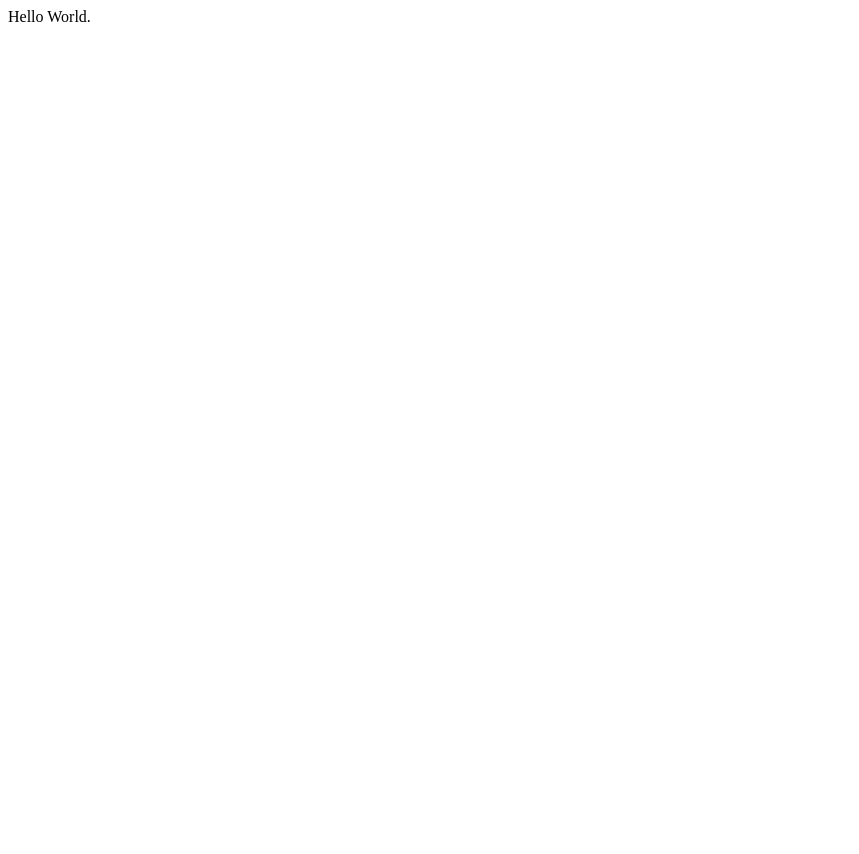
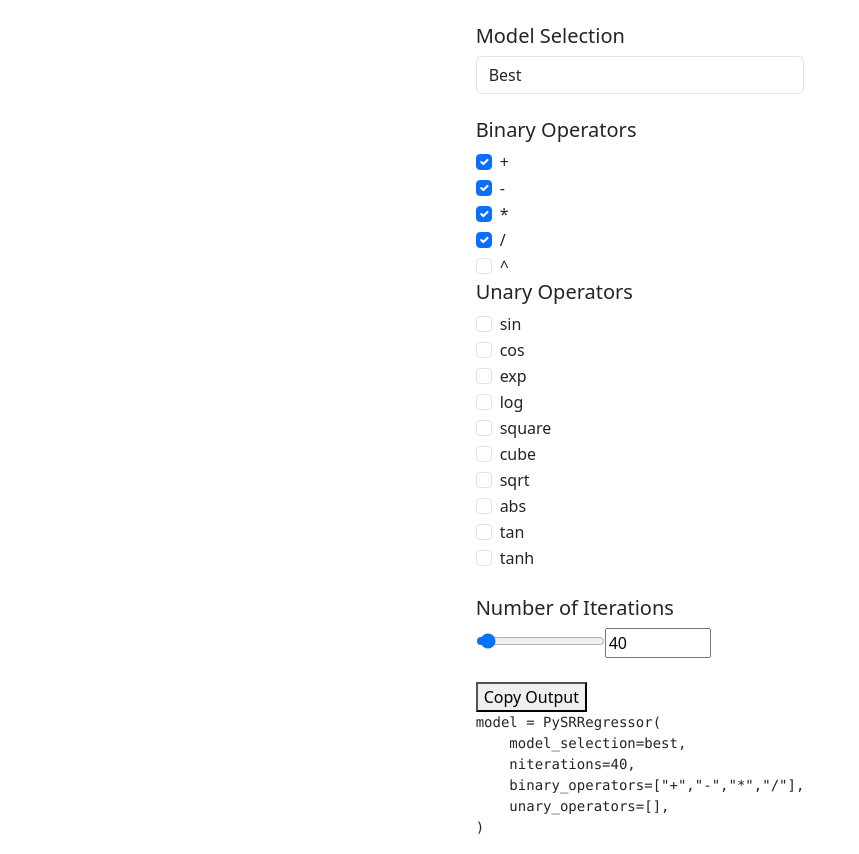
Before and after one commit to MilesCranmer/pysr_interactive, a Next.js app: page / in a window 1280 px wide. Shown: the whole page, without its empty margins (0-859 px from the left). Before the commit the page ends 800 px from the top, so only its background shows below. Built offline with nearby package versions, Linux system fonts and the light colour scheme.

Commit message:
Simple working PySR API output

```diff
--- a/pages/index.tsx
+++ b/pages/index.tsx
@@ -1,9 +1,160 @@
-import Link from 'next/link'
+import React, { useState, useEffect } from 'react';
+import "bootstrap/dist/css/bootstrap.min.css";
 
-export default function Home() {
+const IndexPage: React.FC = () => {
+  const availableOperators = ["+", "-", "*", "/", "^"];
+  const availableUnaryOperators = ["sin", "cos", "exp", "log", "square", "cube", "sqrt", "abs", "tan", "tanh"];
+
+  const [model, setModel] = useState('best');
+  const [operators, setOperators] = useState(["+", "-", "*", "/"]);
+  const [unaryOperators, setUnaryOperators] = useState([]);
+  const [iterations, setIterations] = useState(40);
+  const [output, setOutput] = useState("");
+
+  const handleModelChange = (e: React.ChangeEvent<HTMLSelectElement>) => {
+    setModel(e.target.value);
+  };
+
+  const handleOperatorChange = (e: React.ChangeEvent<HTMLInputElement>) => {
+    const operator = e.target.value;
+    if (e.target.checked) {
+      setOperators([...operators, operator]);
+    } else {
+      setOperators(operators.filter((o) => o !== operator));
+    }
+  };
+
+  const handleUnaryOperatorChange = (e: React.ChangeEvent<HTMLInputElement>) => {
+    const operator = e.target.value;
+    if (e.target.checked) {
+      setUnaryOperators([...unaryOperators, operator]);
+    } else {
+      setUnaryOperators(unaryOperators.filter((o) => o !== operator));
+    }
+  };
+
+  const handleIterationsChange = (e: React.ChangeEvent<HTMLInputElement>) => {
+    setIterations(parseInt(e.target.value));
+  };
+
+
+  // Define display:
+  useEffect(() => {
+    // const output = `Model: ${model}\nOperators: ${operators.join(", ")}\nIterations: ${iterations}`;
+    // Example output:
+    //   model = PySRRegressor(
+    //     niterations=40,  # < Increase me for better results
+    //     binary_operators=["+", "*"],
+    //     unary_operators=[
+    //         "cos",
+    //         "exp",
+    //         "sin",
+    //         "inv(x) = 1/x",
+    //         # ^ Custom operator (julia syntax)
+    //     ],
+    //     extra_sympy_mappings={"inv": lambda x: 1 / x},
+    //     # ^ Define operator for SymPy as well
+    //     loss="loss(x, y) = (x - y)^2",
+    //     # ^ Custom loss function (julia syntax)
+    // )
+    const output = `model = PySRRegressor(
+    model_selection=${model},
+    niterations=${iterations},
+    binary_operators=${JSON.stringify(operators)},
+    unary_operators=${JSON.stringify(unaryOperators)},
+)`;
+    setOutput(output);
+  }, [model, operators, iterations]);
+
   return (
-    <div>
-      Hello World.
+    <div className="d-flex justify-content-center align-items-center">
+      <form>
+        <div className="form-group">
+          <br />
+          <label className="h5">Model Selection</label>
+          <select
+            className="form-control"
+            value={model}
+            onChange={handleModelChange}
+          >
+            <option value="accuracy">Accuracy</option>
+            <option value="best" selected>Best</option>
+            <option value="score">Score</option>
+          </select>
+        </div>
+        <br />
+        <div className="form-group">
+          {/* <label >Binary Operators</label> */}
+          {/* Same, but with className that makes it bold and larger: */}
+          <label className="h5">Binary Operators</label>
+          <div className="form-row">
+            {availableOperators.map((operator) => (
+              <div className="form-group col-4" key={operator}>
+                <div className="form-check">
+                  <input
+                    type="checkbox"
+                    value={operator}
+                    onChange={handleOperatorChange}
+                    checked={operators.includes(operator)}
+                    className="form-check-input"
+                  />
+                  <label className="form-check-label">{operator}</label>
+                </div>
+              </div>
+            ))}
+          </div>
+        </div>
+        <div className="form-group">
+          {/* Same for unary operators: */}
+          <label className="h5">Unary Operators</label>
+          <div className="form-row">
+            {availableUnaryOperators.map((operator) => (
+              <div className="form-group col-4" key={operator}>
+                <div className="form-check">
+                  <input
+                    type="checkbox"
+                    value={operator}
+                    onChange={handleUnaryOperatorChange}
+                    checked={unaryOperators.includes(operator)}
+                    className="form-check-input"
+                  />
+                  <label className="form-check-label">{operator}</label>
+                </div>
+              </div>
+            ))}
+          </div>
+        </div>
+        <br />
+        <div className="form-group">
+          <label className="h5">Number of Iterations</label>
+          <br />
+          <input
+            type="range"
+            min={1}
+            max={1000}
+            step={1}
+            value={iterations}
+            onChange={handleIterationsChange}
+          />
+          <input
+            type="number"
+            min={1}
+            max={1000}
+            value={iterations}
+            onChange={handleIterationsChange}
+          />
+        </div>
+        <br />
+        <div>
+          <button onClick={(event) => {
+            event.preventDefault();
+            navigator.clipboard.writeText(output);
+          }}>Copy Output</button>
+          <pre>{output}</pre>
+        </div>
+      </form>
     </div>
-  )
-}
+  );
+};
+
+export default IndexPage;
```
